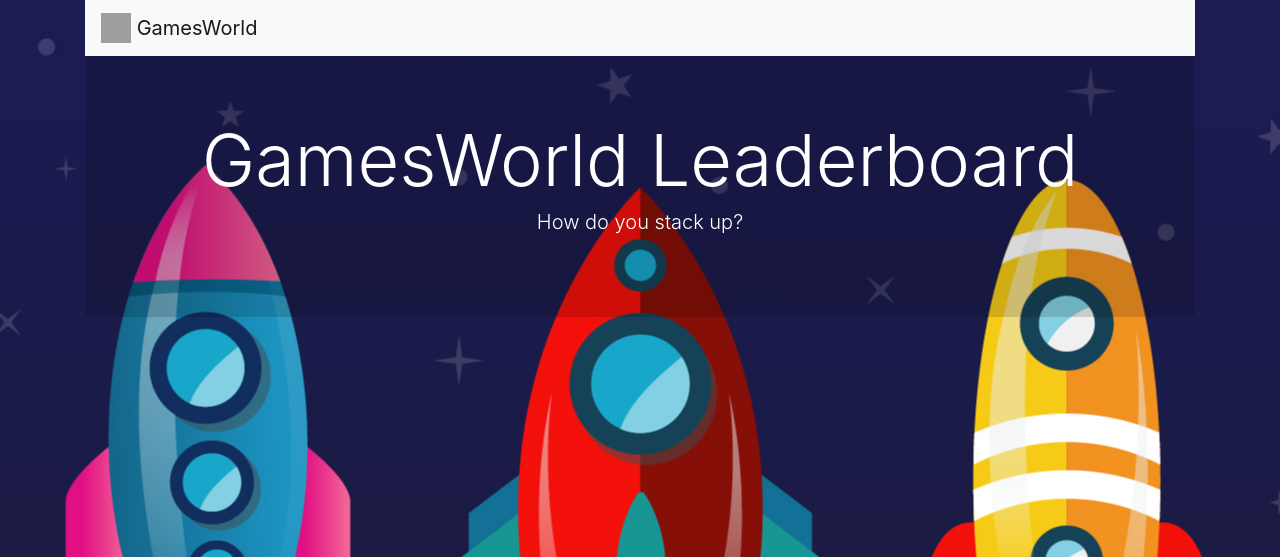
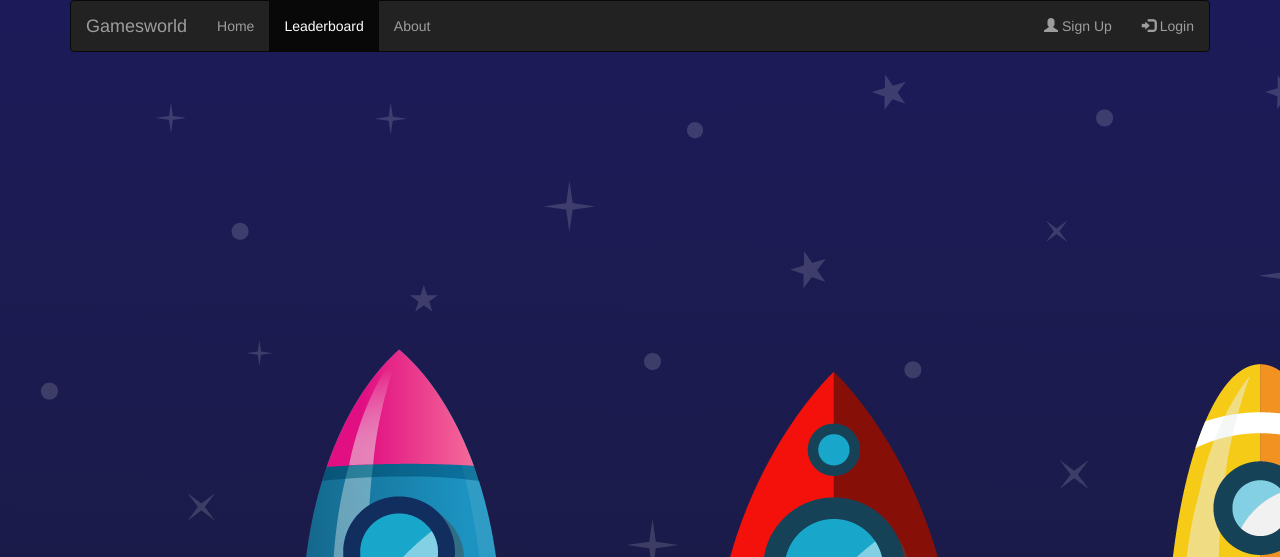
Before and after one commit to tdsteph1/GamesWorld, a PHP site: page /leaderboard.html in a window 1280 px wide. Shown: the top 557 px of the page. Run offline with PHP 8.4, Linux system fonts and the light colour scheme; grey boxes are pictures that could not be loaded.

Commit message:
leaderboard

```diff
--- a/assets/css/leaderboard.css
+++ b/assets/css/leaderboard.css
@@ -1,22 +1,3 @@
 body {
   background-image: url("../images/rocket3.jpg");
-  background-repeat:no-repeat;
-  background-position:50% 14%;
-}
-
-.jumbotron {
-  background-color: rgba(0, 0, 0, 0.15) !important;
-  color: #fff;
-}
-
-.nav-link {
-  color: #fff !important;
-}
-
-.active {
-  background-color: #040404 !important;
-}
-
-.nav-tabs {
-    border-bottom: none !important;
-}
+  background: cover;
--- a/leaderboard.html
+++ b/leaderboard.html
@@ -3,24 +3,27 @@
   <head>
     <meta charset="UTF-8">
     <title>GamesWorld Leaderboard</title>
-    <link rel="stylesheet" href="https://maxcdn.bootstrapcdn.com/bootstrap/4.0.0-beta/css/bootstrap.min.css" integrity="sha384-/Y6pD6FV/Vv2HJnA6t+vslU6fwYXjCFtcEpHbNJ0lyAFsXTsjBbfaDjzALeQsN6M" crossorigin="anonymous">
+    <link rel="stylesheet" href="https://maxcdn.bootstrapcdn.com/bootstrap/3.3.7/css/bootstrap.min.css" integrity="sha384-BVYiiSIFeK1dGmJRAkycuHAHRg32OmUcww7on3RYdg4Va+PmSTsz/K68vbdEjh4u" crossorigin="anonymous">
     <link href="assets/css/Leaderboard.css" rel="stylesheet" type="text/css">
   </head>
   <body>
-    <div class="container">
-      <nav class="navbar navbar-light bg-light">
-        <a class="navbar-brand" href="#">
-          <img src="/assets/brand/bootstrap-solid.svg" width="30" height="30" class="d-inline-block align-top" alt="">
-          GamesWorld
-        </a>
-      </nav>
-  	  <div class="jumbotron jumbotron-fluid text-center">
-  	    <div class="container">
-  	      <h1 class="display-3">GamesWorld Leaderboard</h1>
-  	      <p class="lead">How do you stack up?</p>
-  	    </div>
-  	  </div>
-    </div>
-
+  <div class="container">
+    <nav class="navbar navbar-inverse">
+      <div class="container-fluid">
+        <div class="navbar-header">
+          <a class="navbar-brand" href="#">Gamesworld</a>
+        </div>
+        <ul class="nav navbar-nav">
+          <li><a href="#">Home</a></li>
+          <li class="active"><a href="#">Leaderboard</a></li>
+          <li><a href="#">About</a></li>
+        </ul>
+        <ul class="nav navbar-nav navbar-right">
+          <li><a href="#"><span class="glyphicon glyphicon-user"></span> Sign Up</a></li>
+          <li><a href="#"><span class="glyphicon glyphicon-log-in"></span> Login</a></li>
+        </ul>
+      </div>
+  </div>
+  <script src="https://maxcdn.bootstrapcdn.com/bootstrap/3.3.7/js/bootstrap.min.js" integrity="sha384-Tc5IQib027qvyjSMfHjOMaLkfuWVxZxUPnCJA7l2mCWNIpG9mGCD8wGNIcPD7Txa" crossorigin="anonymous"></script>
   </body>
  </html>
```
